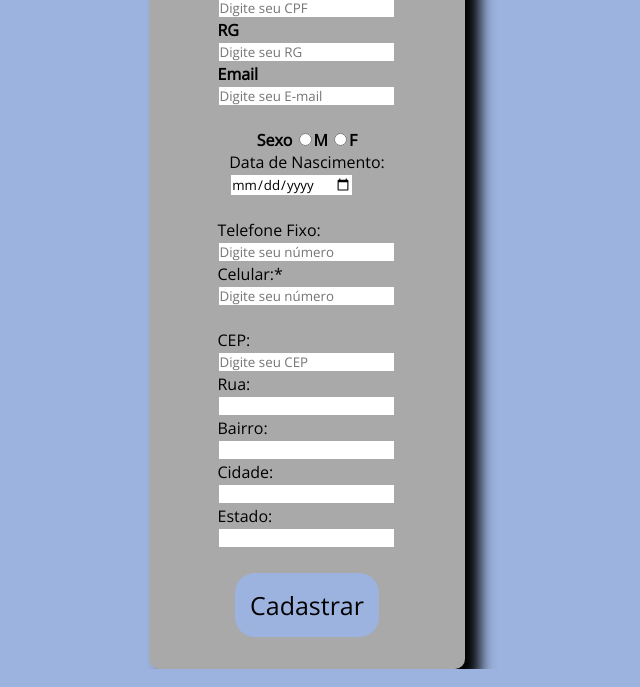
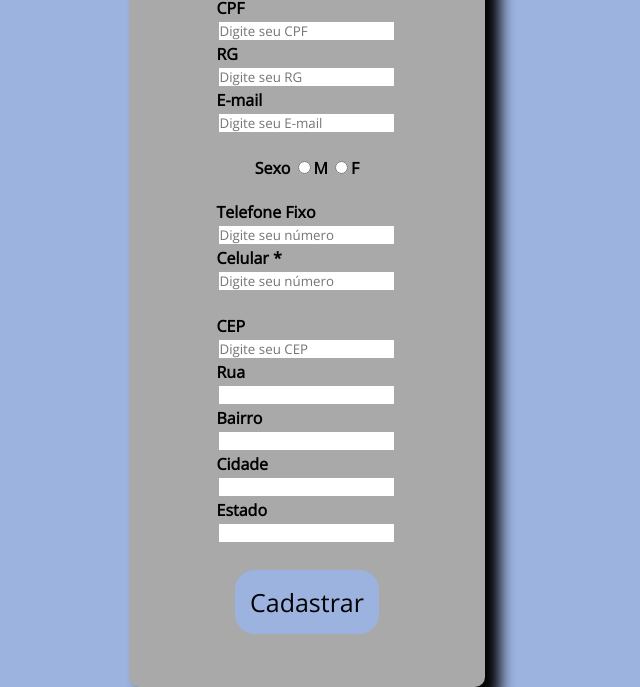
Before and after one commit to renanrfds/desafioItau, a plain HTML site: page index.html in a window 1280 px wide. Shown: the part 152-839 px from the top of the page, without its empty margins (333-973 px from the left). Drawn offline with nearby package versions, Linux system fonts and the light colour scheme.

Commit message:
Formatação do HTML e CSS
Alterando Tags

```diff
--- a/css/indexStyle.css
+++ b/css/indexStyle.css
@@ -9,7 +9,7 @@
 
 body {
     background-color: rgb(156, 179, 223);
-    ;
+
     min-height: 100;
     min-width: 100;
     display: flex;
@@ -20,8 +20,8 @@ body {
 div.container {
     background-color: darkgrey;
     max-width: 400px;
-    min-height: 40px;
-    padding: 30px;
+    min-height: 10px;
+    padding: 50px;
     box-shadow: 15px 15px 15px black;
     border-radius: 10px;
 }
@@ -38,7 +38,7 @@ form label {
 }
 
 form input {
-    margin: 2px;
+    margin: 3px;
     padding: 0;
 }
 
--- a/index.html
+++ b/index.html
@@ -25,8 +25,9 @@
 
             <div class="campo">
                 <label><strong>CPF</strong>
-                    <input id="cpf" type="text" onkeyup="cpfChecar(this)" maxlength="14"  required placeholder="Digite seu CPF"
-                        onkeydown="javascript: fMascara( this, mCPF );"> <span id="cpfResponse"></span>
+                    <input id="cpf" type="text" onkeyup="cpfChecar(this)" maxlength="14" required
+                        placeholder="Digite seu CPF" onkeydown="javascript: fMascara( this, mCPF );"> <span
+                        id="cpfResponse"></span>
 
 
             </div>
@@ -41,7 +42,7 @@
             </div>
 
             <div class="campo">
-                <label for="email"><strong>Email</strong>
+                <label for="email"><strong>E-mail</strong>
                     <input type="email" name="email" id="email" required placeholder="Digite seu E-mail">
                 </label>
             </div> <br>
@@ -52,31 +53,28 @@
                 <input type="radio" name="genero" value="masculino"><strong>M</strong>
                 <input type="radio" name="genero" value="feminino"><strong>F</strong>
 
-            </div>
+            </div> <br>
+
+
 
             <div class="campo">
-                <label>Data de Nascimento:</label>
-                <input type="date" name="data" value="date">
-            </div> <br>
-
-            <div class="campo">
-                <label for="telefone">Telefone Fixo:
+                <label for="telefone"> <strong><span>Telefone Fixo</span> </strong>
                     <input type="text" name="telefone" id="telefone" placeholder="Digite seu número"></label>
-                <label for="celular">Celular:*
+                <label for="celular"> <strong><span>Celular *</span> </strong>
                     <input type="text" name="celular" id="celular" required placeholder="Digite seu número">
                 </label> <br>
             </div>
             <div class="campo">
-                <label>CEP:
+                <label>  <strong><span>CEP</span> </strong>
                     <input name="cep" type="text" id="cep" class="mascCEP" value="" size="10" maxlength="9"
                         onblur="pesquisacep(this.value);" placeholder="Digite seu CEP" /></label>
-                <label>Rua:
+                <label><strong><span>Rua</span> </strong>
                     <input name="rua" type="text" id="rua"></label>
-                <label>Bairro:
+                <label><strong><span>Bairro</span> </strong>
                     <input name="bairro" type="text" id="bairro"></label>
-                <label>Cidade:</label>
-                <input name="cidade" type="text" id="cidade">
-                <label>Estado:
+                <label><strong>Cidade</span> </strong>
+                <input name="cidade" type="text" id="cidade"></label>
+                <label><strong><span>Estado</span> </strong>
                     <input name="uf" type="text" id="uf" size="2" maxlength="2"></label> <br>
 
             </div>
```
